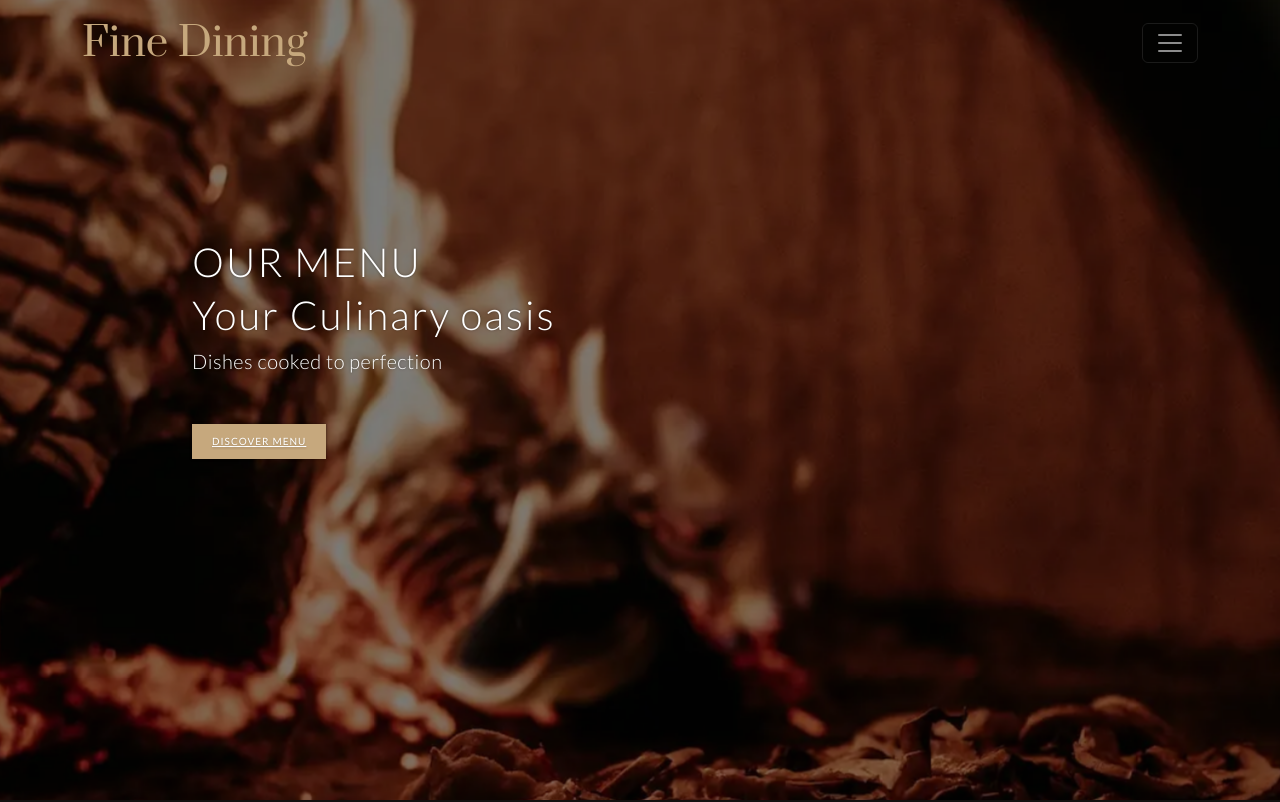
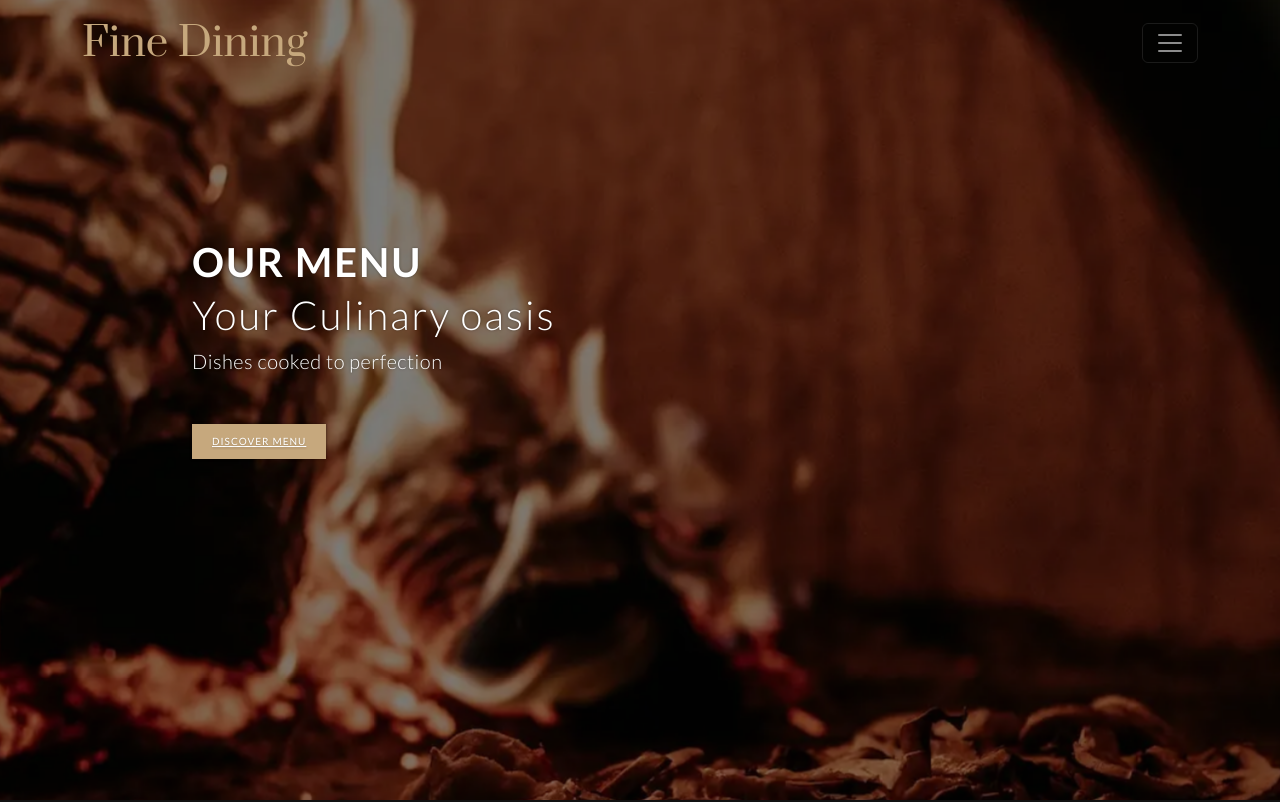
Before and after one commit to Al-Miha/vv-site, a website: page menu2.html in a window 1280 px wide. Shown: the top 802 px of the page. Drawn offline with nearby package versions, Linux system fonts and the light colour scheme.

Commit message:
working commit

```diff
--- a/menu2.html
+++ b/menu2.html
@@ -26,7 +26,7 @@
         <img src="img-rest/menu-bg.webp" />
       </div>
       <div class="banner">
-        <h1>OUR MENU</h1>
+        <h1 class="fw-bold">OUR MENU</h1>
         <h1>Your Culinary oasis</h1>
         <p class="lead mb-5">Dishes cooked to perfection</p>
         <a href="#menu-scroll">Discover menu</a>
```
